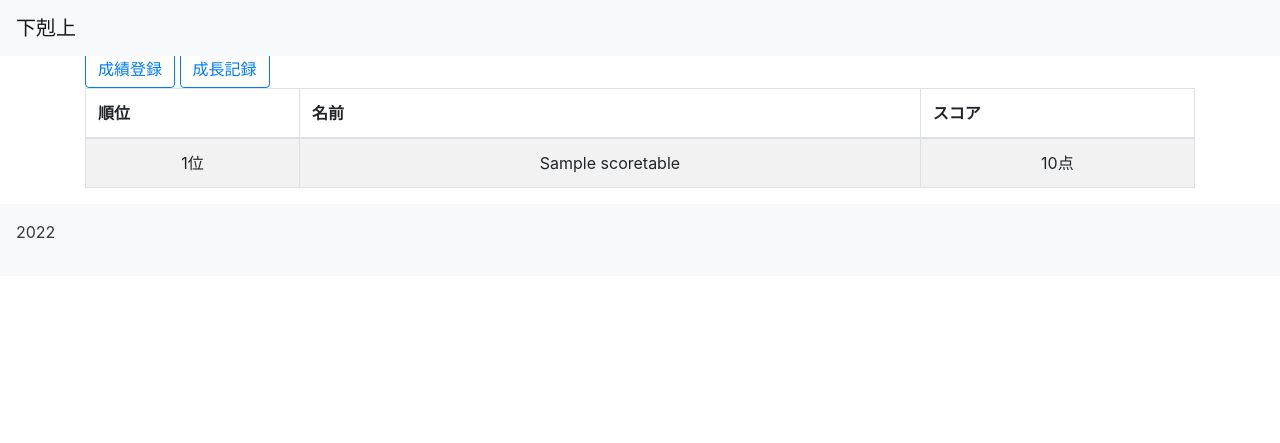
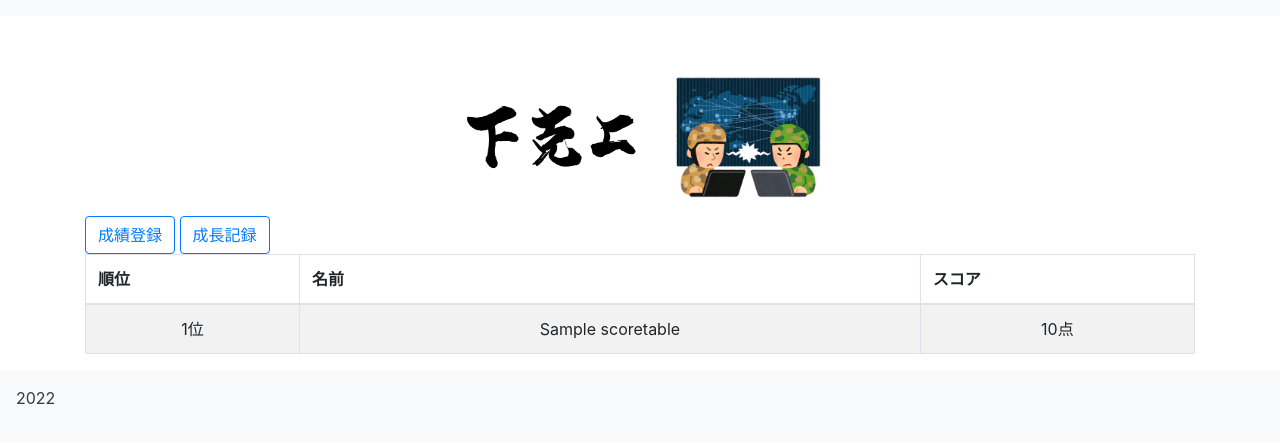
Before and after one commit to TachikawaAkebonochoClub/gekokujo, a Django app: page / in a window 1280 px wide. Shown: the top 443 px of the page. Run offline with Django 3.2, Linux system fonts and the light colour scheme; tables that the repository leaves empty hold one stand-in row (values such as "Sample post"); some libraries are stand-ins or nearby versions.

Commit message:
nakazawa up

```diff
--- a/code/gekokujo_app/templates/base.html
+++ b/code/gekokujo_app/templates/base.html
@@ -1,23 +1,43 @@
 <!doctype html>
 <html>
-    <div class="mb-3">
+<div class="mb-3">
+
     <head>
         <meta charset="utf-8">
         <meta name="viewport" content="width=device-width, initial-scale=1, shrink-to-fit=no">
 
-        <link rel="stylesheet"
-        href="https://stackpath.bootstrapcdn.com/bootstrap/4.5.0/css/bootstrap.min.css"
-        integrity="sha384-9aIt2nRpC12Uk9gS9baDl411NQApFmC26EwAOH8WgZl5MYYxFfc+NcPb1dKGj7Sk"
-        crossorigin="anonymous"
-        >
+        <link rel="stylesheet" href="https://stackpath.bootstrapcdn.com/bootstrap/4.5.0/css/bootstrap.min.css"
+            integrity="sha384-9aIt2nRpC12Uk9gS9baDl411NQApFmC26EwAOH8WgZl5MYYxFfc+NcPb1dKGj7Sk" crossorigin="anonymous">
 
-        <style>body {padding-top: 50px;}</style>
+        <style>
+            body {
+                padding-top: 50px;
+            }
+
+            .image {
+                margin: auto;
+            }
+        </style>
         <nav class="navbar navbar-light bg-light fixed-top">
-            <a class='navbar-brand' href='{% url "showRecords" %}'>下剋上</a>
         </nav>
     </head>
 
     <body>
+        <header>
+            <table class="image">
+                <tr>
+                    <h1>
+                        <a href="">
+                            <td><a class='navbar-brand' href='{% url "showRecords" %}'><img
+                                        src="./static/title_name.png" height="140" alt="ランキング一覧"
+                                        style="display: block; margin: auto;"></a></td>
+                            <td><img src=" ./static/title_image.png" height="140" alt=""
+                                    style="display: block; margin-left: auto;"></td>
+                        </a>
+                    </h1>
+                </tr>
+            </table>
+        </header>
         <div class='container'>
             {% block app %}
             {% endblock %}
```
Also changed, not shown: code/gekokujo_app/views/add_record_views.py (+23 -15 lines).
